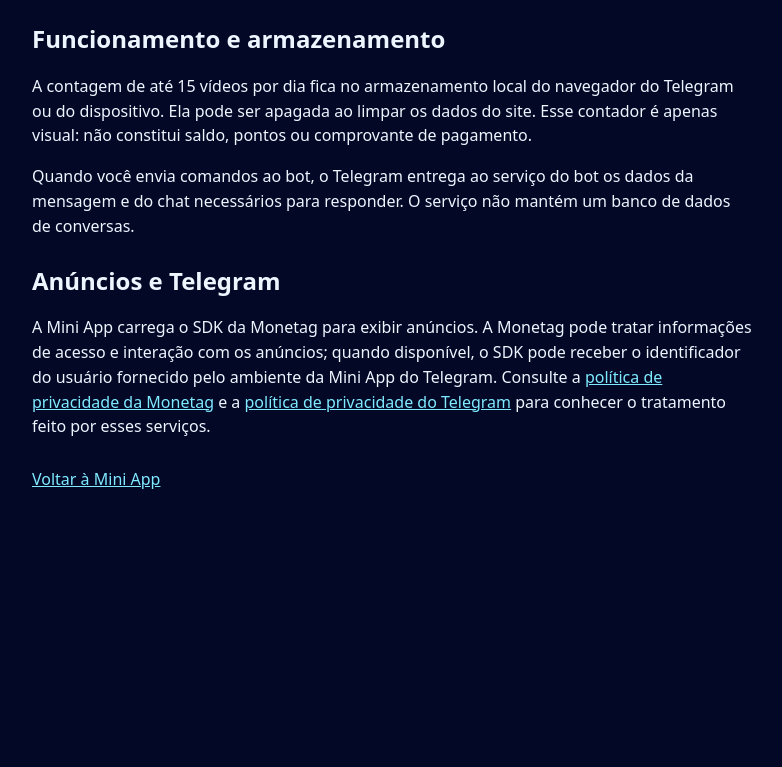
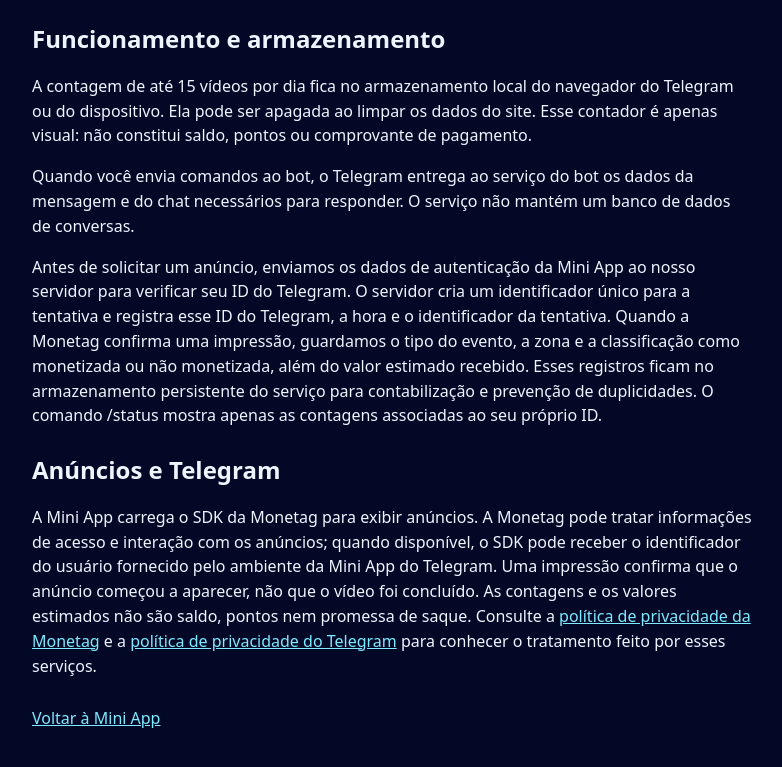
Before and after one commit to flepy20221-spec/monetagads.site, a plain HTML site: page privacy.html in a window 1280 px wide. Shown: the part 133-900 px from the top of the page, without its empty margins (248-1030 px from the left). Before the commit the page ends 800 px from the top, so only its background shows below. Drawn offline with Linux system fonts and the light colour scheme.

Commit message:
Explain impression event storage and attribution

```diff
--- a/privacy.html
+++ b/privacy.html
@@ -21,10 +21,11 @@
     <h2>Funcionamento e armazenamento</h2>
     <p>A contagem de até 15 vídeos por dia fica no armazenamento local do navegador do Telegram ou do dispositivo. Ela pode ser apagada ao limpar os dados do site. Esse contador é apenas visual: não constitui saldo, pontos ou comprovante de pagamento.</p>
     <p>Quando você envia comandos ao bot, o Telegram entrega ao serviço do bot os dados da mensagem e do chat necessários para responder. O serviço não mantém um banco de dados de conversas.</p>
+    <p>Antes de solicitar um anúncio, enviamos os dados de autenticação da Mini App ao nosso servidor para verificar seu ID do Telegram. O servidor cria um identificador único para a tentativa e registra esse ID do Telegram, a hora e o identificador da tentativa. Quando a Monetag confirma uma impressão, guardamos o tipo do evento, a zona e a classificação como monetizada ou não monetizada, além do valor estimado recebido. Esses registros ficam no armazenamento persistente do serviço para contabilização e prevenção de duplicidades. O comando /status mostra apenas as contagens associadas ao seu próprio ID.</p>
   </section>
   <section>
     <h2>Anúncios e Telegram</h2>
-    <p>A Mini App carrega o SDK da Monetag para exibir anúncios. A Monetag pode tratar informações de acesso e interação com os anúncios; quando disponível, o SDK pode receber o identificador do usuário fornecido pelo ambiente da Mini App do Telegram. Consulte a <a href="https://monetag.com/privacy/">política de privacidade da Monetag</a> e a <a href="https://telegram.org/privacy">política de privacidade do Telegram</a> para conhecer o tratamento feito por esses serviços.</p>
+    <p>A Mini App carrega o SDK da Monetag para exibir anúncios. A Monetag pode tratar informações de acesso e interação com os anúncios; quando disponível, o SDK pode receber o identificador do usuário fornecido pelo ambiente da Mini App do Telegram. Uma impressão confirma que o anúncio começou a aparecer, não que o vídeo foi concluído. As contagens e os valores estimados não são saldo, pontos nem promessa de saque. Consulte a <a href="https://monetag.com/privacy/">política de privacidade da Monetag</a> e a <a href="https://telegram.org/privacy">política de privacidade do Telegram</a> para conhecer o tratamento feito por esses serviços.</p>
   </section>
   <p><a href="./">Voltar à Mini App</a></p>
 </body>
```
